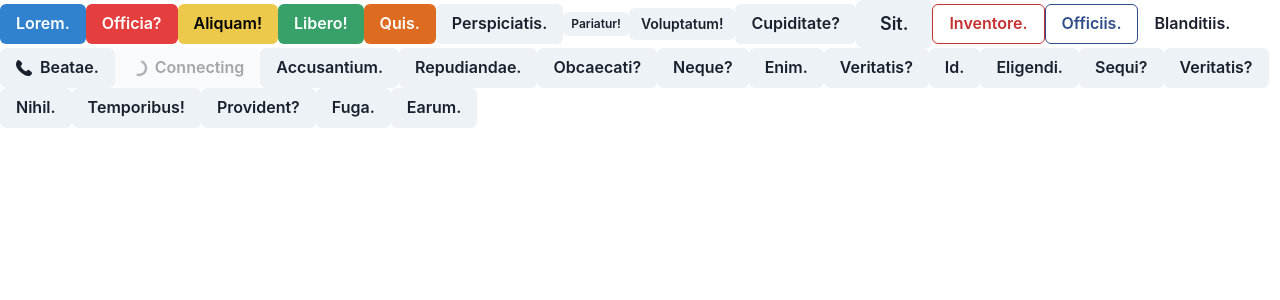
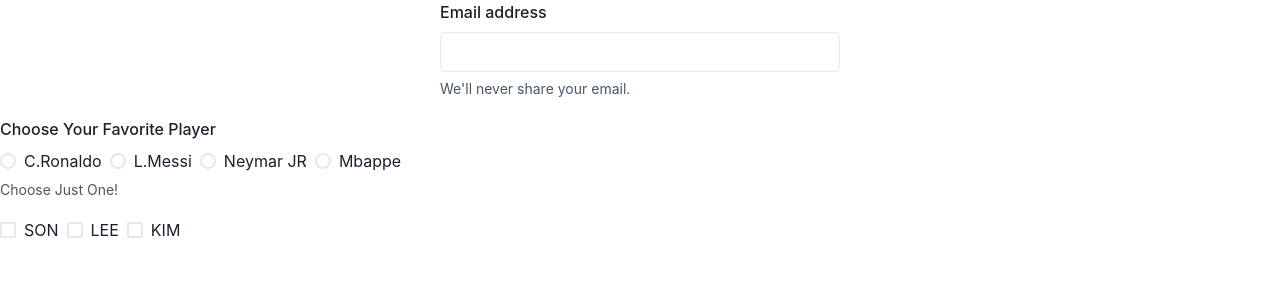
Before and after one commit to hoonil1/hoonil_react, a React (Create React App) app: page / in a window 1280 px wide. Shown: the top 300 px of the page. Built offline with nearby package versions, Linux system fonts and the light colour scheme.

Commit message:
Form Control 에 대해서... RadioGroup, Radio, Checkbox 등등...

```diff
--- a/src/App.js
+++ b/src/App.js
@@ -1,46 +1,56 @@
-import { Button, ButtonGroup } from "@chakra-ui/react";
-import { PhoneIcon } from "@chakra-ui/icons";
+import {
+  FormControl,
+  FormLabel,
+  FormErrorMessage,
+  FormHelperText,
+  Input,
+  Center,
+  Box,
+  RadioGroup,
+  Radio,
+  Flex,
+  CheckboxGroup,
+  Checkbox,
+} from "@chakra-ui/react";
 
 function App() {
   return (
-    <>
-      <Button colorScheme="blue">Lorem.</Button>
-      <Button colorScheme="red">Officia?</Button>
-      <Button colorScheme="yellow">Aliquam!</Button>
-      <Button colorScheme="green">Libero!</Button>
-      <Button colorScheme="orange">Quis.</Button>
-      <Button colorScheme="gray">Perspiciatis.</Button>
-      <Button size={"xs"}>Pariatur!</Button>
-      <Button size={"sm"}>Voluptatum!</Button>
-      <Button size={"md"}>Cupiditate?</Button>
-      <Button size={"lg"}>Sit.</Button>
-      <Button colorScheme="red" variant={"outline"}>
-        Inventore.
-      </Button>
-      <Button colorScheme="facebook" variant={"outline"}>
-        Officiis.
-      </Button>
-      <Button variant={"ghost"}>Blanditiis.</Button>
-      <Button leftIcon={<PhoneIcon />}>Beatae.</Button>
-      <Button isLoading loadingText={"Connecting"}>
-        Similique!
-      </Button>
-      <Button>Accusantium.</Button>
-      <Button>Repudiandae.</Button>
-      <Button>Obcaecati?</Button>
-      <Button>Neque?</Button>
-      <Button>Enim.</Button>
-      <Button>Veritatis?</Button>
-      <Button>Id.</Button>
-      <Button>Eligendi.</Button>
-      <Button>Sequi?</Button>
-      <Button>Veritatis?</Button>
-      <Button>Nihil.</Button>
-      <Button>Temporibus!</Button>
-      <Button>Provident?</Button>
-      <Button>Fuga.</Button>
-      <Button>Earum.</Button>
-    </>
+    <div>
+      <Center>
+        <Box w={"400px"}>
+          <FormControl>
+            <FormLabel>Email address</FormLabel>
+            <Input type="email" />
+            <FormHelperText>We'll never share your email.</FormHelperText>
+          </FormControl>
+        </Box>
+      </Center>
+      <Center mt={5}>
+        <FormControl>
+          <FormLabel>Choose Your Favorite Player</FormLabel>
+          <RadioGroup>
+            <Flex gap={2}>
+              <Radio value="value1">C.Ronaldo</Radio>
+              <Radio value="value2">L.Messi</Radio>
+              <Radio value="value3">Neymar JR</Radio>
+              <Radio value="value4">Mbappe</Radio>
+            </Flex>
+          </RadioGroup>
+          <FormHelperText>Choose Just One!</FormHelperText>
+        </FormControl>
+      </Center>
+      <Center mt={5}>
+        <FormControl>
+          <CheckboxGroup>
+            <Flex gap={2}>
+              <Checkbox>SON</Checkbox>
+              <Checkbox>LEE</Checkbox>
+              <Checkbox>KIM</Checkbox>
+            </Flex>
+          </CheckboxGroup>
+        </FormControl>
+      </Center>
+    </div>
   );
 }
 
```
